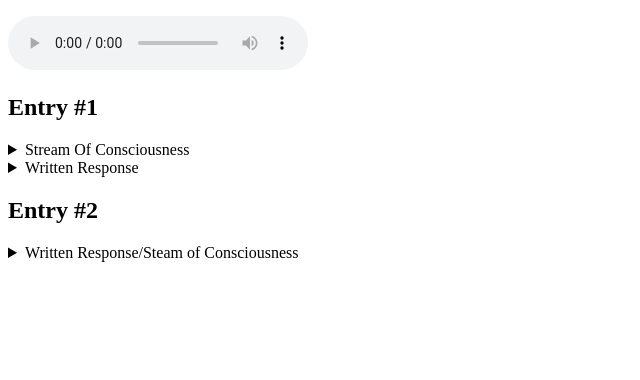
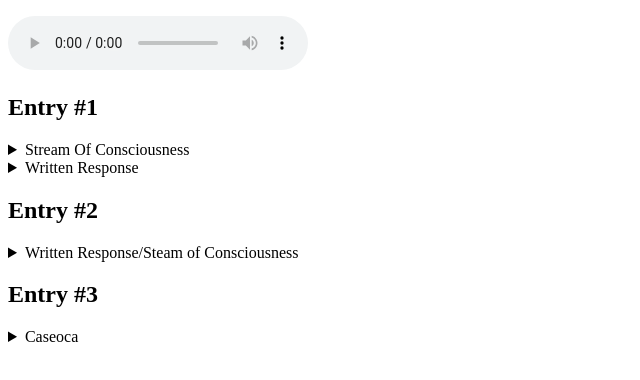
Before and after one commit to Cuarterj/Cuarterj.github.io, a plain HTML site: page blog.html in a window 1280 px wide. Shown: the part 100-480 px from the top of the page, without its empty margins (0-640 px from the left). Drawn offline with Linux system fonts and the light colour scheme.

Commit message:
update blog for A3

```diff
--- a/blog.html
+++ b/blog.html
@@ -52,5 +52,17 @@
                     <br> The only real resources I used was the in-lecture code, since everything shown wa pretty 1-to-1 in implementation. Though, I did google a few things stupid things. Like how to do Border & how to change text thickness. There's a lot of things possible and the best way for me to describe it is 'overwhelming'.
                 </p>
             </details>
+
+            <h2>Entry #3</h2>
+            <details>
+                <summary>Caseoca</summary>
+                <p>
+                    let's see... resource used includes the mdm website for stuff on the pick 5 thingies. I also got this one line for buttons thingy from the google assist, but neither soruce seemed to have it itself. The lecture code and documents were also useful for the startup, which is what they should be.
+                    <br> The worst part for me were the checkboxes and stuff, since they were complicated and not easy. Once I learned how to do them they weren't so bad, but they're still more of a pain than other stuff.
+                    <br> I think the assignment does well to show the powers of javascript, although probably not entirely. But it's different from C+++ which I used heavily in past classes, in that it works in direct tandem with HTML & CSS to become a directly more visual language, which is cool..
+                    <br> two things googled was how to lowercase things and something about the style display to get it to load. I wasn't sure what to poke at for that part.
+                    <br> Overall it was fun, although I didn't complete it because of time constraints that came about from this and that reason.
+                </p>
+            </details>
         </body>
     </html>
```
